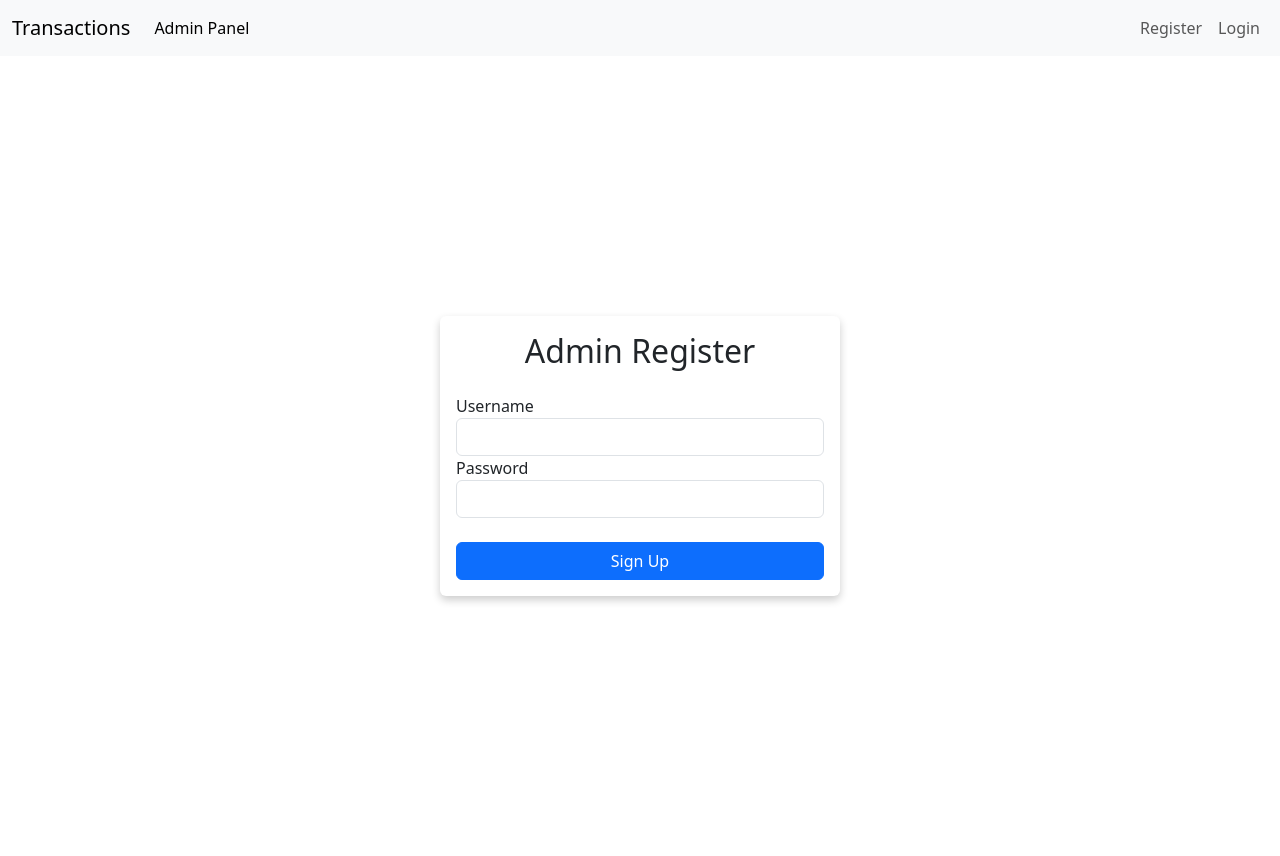
After one commit to Viktor-Beniukh/api-transactions-test-task, a FastAPI app: template templates/register.html in a window 1280 px wide. The commit adds this page. Run offline with FastAPI, Linux system fonts and the light colour scheme; the template is opened without the code that fills it, so the values that code supplies are empty; parts of the project's set-up code (start-up, migrations or seed data) failed here and were passed over.

Commit message:
Created empty admin panel with authentication

```diff
--- a/main.py
+++ b/main.py
@@ -4,6 +4,7 @@ import logging
 from fastapi import FastAPI
 from fastapi_pagination import add_pagination
 from fastapi_pagination.utils import disable_installed_extensions_check
+from fastapi.staticfiles import StaticFiles
 
 from src.core.conf.config import settings
 from src.core.conf.logging_config import setup_logging
@@ -20,6 +21,8 @@ disable_installed_extensions_check()
 
 
 app = FastAPI(title="Transaction API", description="The management of the Transaction API")
+
+app.mount("/static", StaticFiles(directory="static"), name="static")
 
 app.include_router(router=admin_router, prefix="/api")
 app.include_router(router=router_v1, prefix=settings.api_v1_prefix)
--- /dev/null
+++ b/static/css/style.css
@@ -0,0 +1,7 @@
+.custom-shadow {
+    box-shadow: 0 4px 8px rgba(0, 0, 0, 0.2);
+}
+
+.no-border {
+    border: none !important;
+}
--- /dev/null
+++ b/templates/base.html
@@ -0,0 +1,39 @@
+<!doctype html>
+<html lang="en">
+  <head>
+    <meta charset="UTF-8">
+    <meta name="viewport"
+          content="width=device-width, user-scalable=no, initial-scale=1.0, maximum-scale=1.0, minimum-scale=1.0">
+    <meta http-equiv="X-UA-Compatible" content="ie=edge">
+
+    <link href="https://cdn.jsdelivr.net/npm/bootstrap@5.3.3/dist/css/bootstrap.min.css"
+          rel="stylesheet"
+          integrity="sha384-QWTKZyjpPEjISv5WaRU9OFeRpok6YctnYmDr5pNlyT2bRjXh0JMhjY6hW+ALEwIH"
+          crossorigin="anonymous">
+
+    <link rel="stylesheet" href="/static/css/style.css">
+
+    <title>Admin Panel</title>
+  </head>
+
+  <body>
+    <header>
+        {% block navigation %}
+          {% include "includes/navigation.html" %}
+        {% endblock %}
+    </header>
+
+    <main>
+        {% block content %}{% endblock %}
+    </main>
+
+    <footer>
+
+    </footer>
+
+    <script src="https://cdn.jsdelivr.net/npm/bootstrap@5.3.3/dist/js/bootstrap.bundle.min.js"
+            integrity="sha384-YvpcrYf0tY3lHB60NNkmXc5s9fDVZLESaAA55NDzOxhy9GkcIdslK1eN7N6jIeHz"
+            crossorigin="anonymous"></script>
+  </body>
+
+</html>
--- /dev/null
+++ b/templates/includes/navigation.html
@@ -0,0 +1,45 @@
+<nav class="navbar navbar-expand-lg bg-body-tertiary">
+  <div class="container-fluid">
+    <a class="navbar-brand" href="#">Transactions</a>
+    <button class="navbar-toggler" type="button" data-bs-toggle="collapse" data-bs-target="#navbarNav" aria-controls="navbarNav" aria-expanded="false" aria-label="Toggle navigation">
+      <span class="navbar-toggler-icon"></span>
+    </button>
+    <div class="collapse navbar-collapse" id="navbarNav">
+      <ul class="navbar-nav mr-auto">
+        <li class="nav-item">
+          <a class="nav-link active" aria-current="page" href="/api/admin/admin_panel/">Admin Panel</a>
+        </li>
+
+      </ul>
+    </div>
+
+    <div class="collapse navbar-collapse" id="navbarNav">
+      <ul class="navbar-nav ms-auto">
+
+        {% if authenticated %}
+          <li class="nav-item">
+            <form action="/api/admin/logout" method="post">
+              <button type="submit" class="nav-link" style="border: none; background-color: transparent;">Logout</button>
+            </form>
+          </li>
+        {% else %}
+          {% if admin_exists %}
+            <li class="nav-item">
+              <a class="nav-link" href="/api/admin/admin-login/">Login</a>
+            </li>
+          {% else %}
+              <li class="nav-item">
+                  <a class="nav-link" href="/api/admin/admin-register/">Register</a>
+              </li>
+              <li class="nav-item">
+                <a class="nav-link" href="/api/admin/admin-login/">Login</a>
+              </li>
+          {% endif %}
+
+        {% endif %}
+
+      </ul>
+    </div>
+
+  </div>
+</nav>
--- /dev/null
+++ b/templates/register.html
@@ -0,0 +1,61 @@
+{% extends "base.html" %}
+
+{% block title %}Admin Register{% endblock %}
+
+{% block content %}
+
+    <div class="container d-flex justify-content-center align-items-center" style="min-height: 100vh;">
+        <div class="card custom-shadow no-border" style="width: 100%; max-width: 400px;">
+            <div class="card-body">
+                <h2 class="card-title text-center mb-4">Admin Register</h2>
+                <form id="registration-form" method="post" onsubmit="return submitForm(event)">
+                    <div class="form-group">
+                        <label for="username">Username</label>
+                        <input type="text" class="form-control" id="username" name="username" required>
+                    </div>
+                    <div class="form-group">
+                        <label for="password">Password</label>
+                        <input type="password" class="form-control" id="password" name="password" required>
+                    </div>
+                    <br>
+                    <button type="submit" class="btn btn-primary" style="width: 100%;">Sign Up</button>
+                </form>
+            </div>
+        </div>
+    </div>
+
+  <script>
+    async function submitForm(event) {
+        event.preventDefault();
+        const form = document.getElementById('registration-form');
+        const formData = new FormData(form);
+        const requestData = {
+          username: formData.get('username'),
+          password: formData.get('password')
+        };
+
+        const response = await fetch('/api/admin/admin-register', {
+            method: 'POST',
+            headers: {
+                'Content-Type': 'application/json'
+            },
+            body: JSON.stringify(requestData)
+        });
+
+        if (response.ok) {
+            const responseData = await response.json();
+            alert(responseData.message);
+            window.location.href = '/api/admin/admin-login'; // Redirect to login page
+        } else {
+          const errorData = await response.json();
+          if (errorData.detail && errorData.detail.includes("Admin already exists")) {
+              alert("Administrator already exists."); // Show error message
+          } else {
+              console.error('Admin registration failed:', errorData);
+              // Handle other error cases
+          }
+        }
+    }
+  </script>
+
+{% endblock %}
```
Also changed, not shown: src/repositories/admin.py (+9 -2 lines), src/routes/admin.py (+130 -25 lines), src/services/auth_dependencies.py (+18 -2 lines), templates/admin_panel.html (+7 -22 lines), templates/login.html (added, +27 -0 lines).
